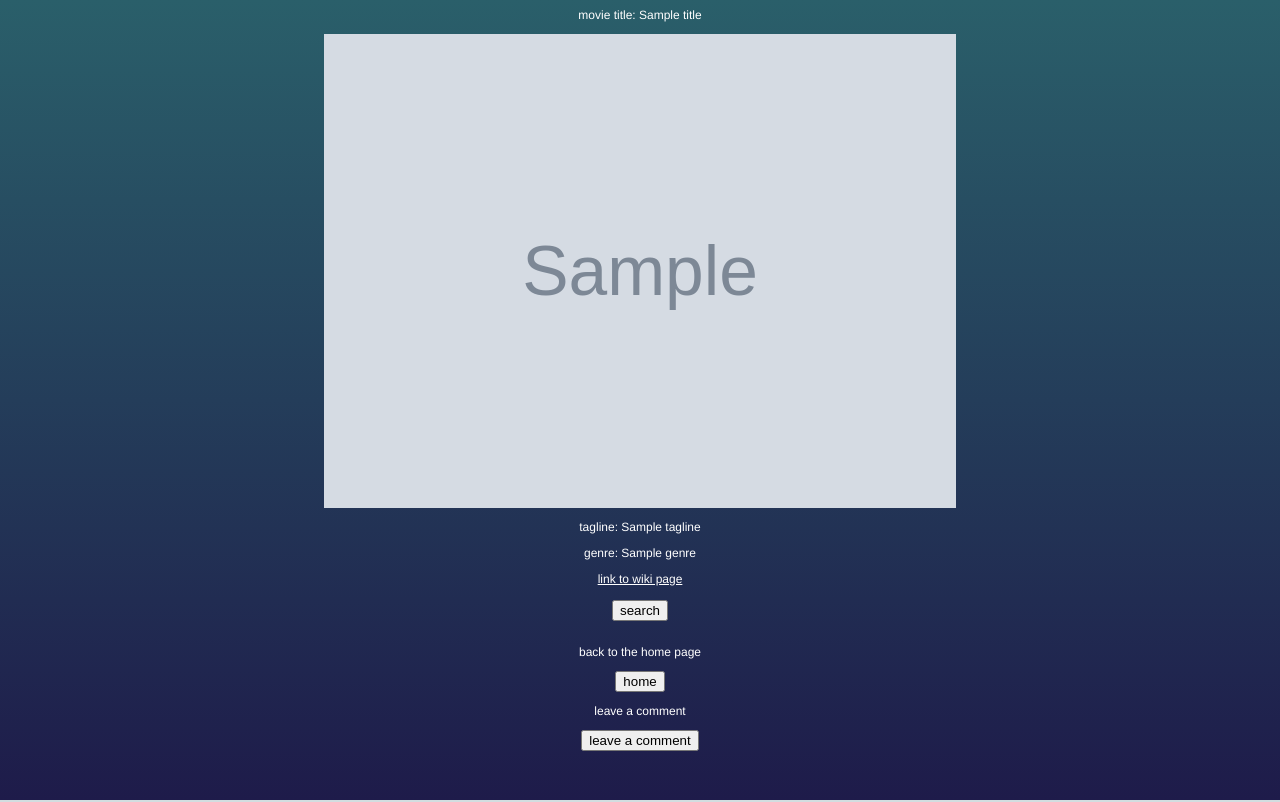
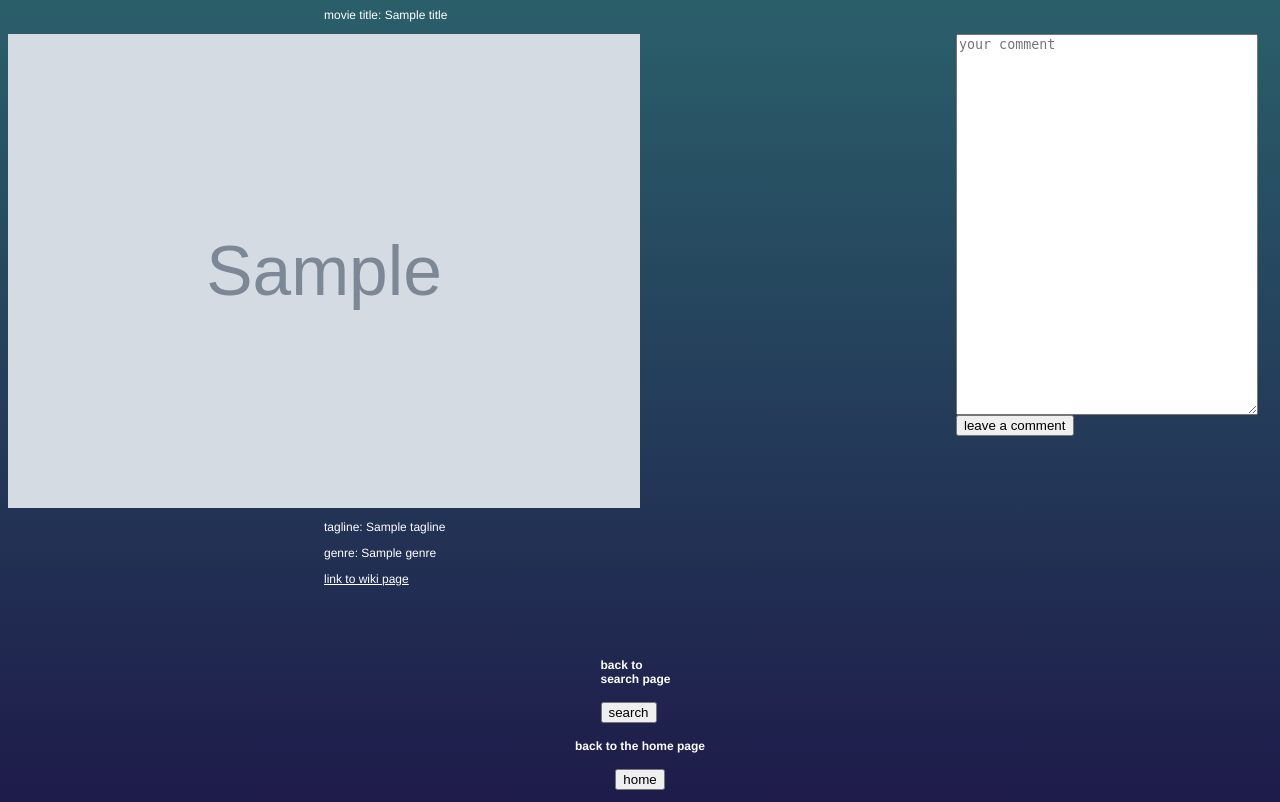
Before and after one commit to dallasgere/milestone2-dallas-gere, a Flask app: template templates/search_movie_display.html in a window 1280 px wide. Run offline with Flask 3, Linux system fonts and the light colour scheme; the template is opened without the code that fills it: most values are stand-ins (such as "Sample title", 1, 10 or a date in 2020); grey boxes marked "Sample" are stand-in pictures.

Commit message:
search display page looks better i think

```diff
--- a/server.py
+++ b/server.py
@@ -38,8 +38,9 @@ class Comment(db.Model):
     '''
 
     id = db.Column(db.Integer, primary_key=True)
-    comment = db.Column(db.String(200), unique=True, nullable=False)
-    #username = db.Column(db.Integer, db.ForeignKey('person.id'), nullable=False)
+    username = db.Column(db.String(80), nullable=False)
+    movie_id = db.Column(db.String(80), nullable=False)
+    comment = db.Column(db.String(200), nullable=False)
 
     def __repr__(self):
         '''
@@ -164,8 +165,9 @@ def comment_form():
     '''
     this is the form that will allow users to add comments
     '''
+    comment = flask.request.get('comment')
 
-    return flask.render_template('comment_form.html')
+    return flask.render_template('comment_form.html', comment=comment)
 
 @app.route('/comment_handler', methods={'POST', 'GET'})
 def comment_handler():
--- a/static/search_movie_display.css
+++ b/static/search_movie_display.css
@@ -11,7 +11,10 @@ body {
 
 /*aligning all my plain text*/
 p {
-    text-align: center;
+    text-align: left;
+    margin-left: auto;
+    margin-right: auto;
+    width: 50%;
 }
 
 /*aligning my title*/
@@ -21,21 +24,25 @@ h1 {
 
 /*styleling my image inad aligning it*/
 .image {
-    display: block;
+    /*display: block;
     margin-left: auto;
-    margin-right: auto;
+    margin-right: auto;*/
     width: 50%;
+    justify-content: left;
 }
 
 /*centering form to bring user back to the search page*/
 .search {
-    display: flex;
     justify-content: center;
+    display: block;
+    margin-left: auto;
+    margin-right: auto;
+    width: 25%;
 }
 
 /*formatting my wikipedia link*/
 .wiki {
-    text-align: center;
+    text-align: left;
     color: rgb(255, 255, 255);
     display: block;
     margin-left: auto;
@@ -48,3 +55,13 @@ h1 {
     display: flex;
     justify-content: center;
 }
+
+.comment {
+    display: block;
+    justify-content: right;
+    margin-left: auto;
+    margin-right: auto;
+    width: 50%;
+    vertical-align: top;
+    float: right;
+}
--- a/templates/search_movie_display.html
+++ b/templates/search_movie_display.html
@@ -6,25 +6,32 @@
         <!--this is displaying the data for the movie that has been searched-->
         <p>movie title: {{title}}</p>
         <img src={{poster}} class="image">
+        <div class = "comment">
+            <!--<h4 class="comment">leave a comment</h4>-->
+            <form action="/comment_handler" method="POST" class="comment">
+                <textarea rows="25" cols="35" placeholder="your comment" name="comment" id="comment"></textarea>
+                <br>
+                <input type="submit" value="leave a comment"/>
+            </form>
+        </div>
         <p>tagline: {{tagline}}</p>
         <p>genre: {{genre}}</p>
         <a class = "wiki" href={{link}}>link to wiki page</a>
         <br>
+        <br>
+        <br>
+        <br>
 
         <div class="search">
-            <form action="/search_movie_form" method="POST">
+            <h4 class="search">back to search page</h4>
+            <form action="/search_movie_form" method="POST" class="search">
                 <input type="submit" value="search"/>
             </form>
         </div>
 
-        <p>back to the home page</p>
+        <h4 class="home_button">back to the home page</h4>
         <form action="/home" method="POST" class="home_button">
             <input type="submit" value="home"/>
         </form>
-
-        <p>leave a comment</p>
-        <form action="/comment_form" method="POST" class="home_button">
-            <input type="submit" value="leave a comment"/>
-        </form>
     </body>
 </html>
--- a/templates/search_movie_form.html
+++ b/templates/search_movie_form.html
@@ -9,12 +9,6 @@
             <input type="submit" value="search movies"/>
         </form>
 
-        <p>leave a comment</p>
-        <form method="POST" action="/comment_handler" class="search_form">
-            <textarea rows="6" cols="25" placeholder="This is the default text" name="comment" id="comment"></textarea>
-            <input type="submit" value="submit"/>
-        </form>
-
         <p>back to the home page</p>
         <form action="/home" method="POST" class="home_button">
             <input type="submit" value="home"/>
```
